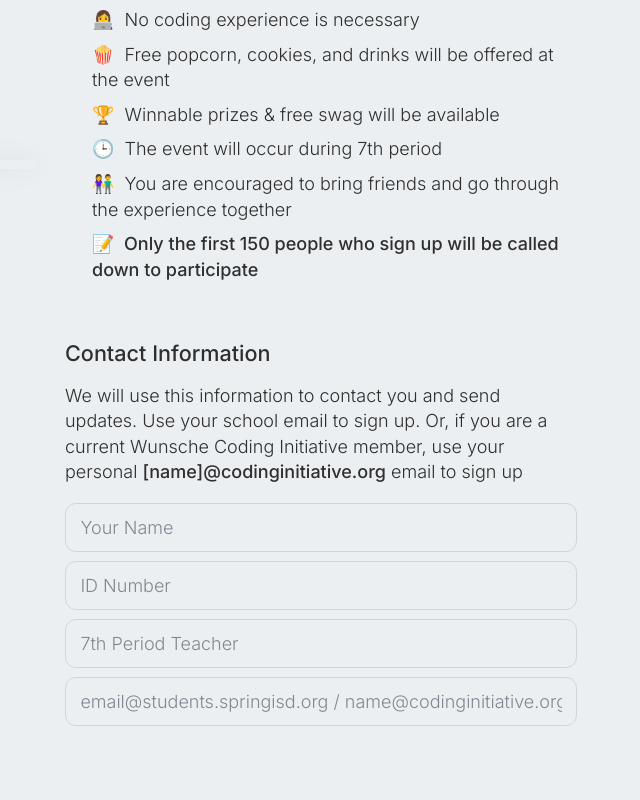
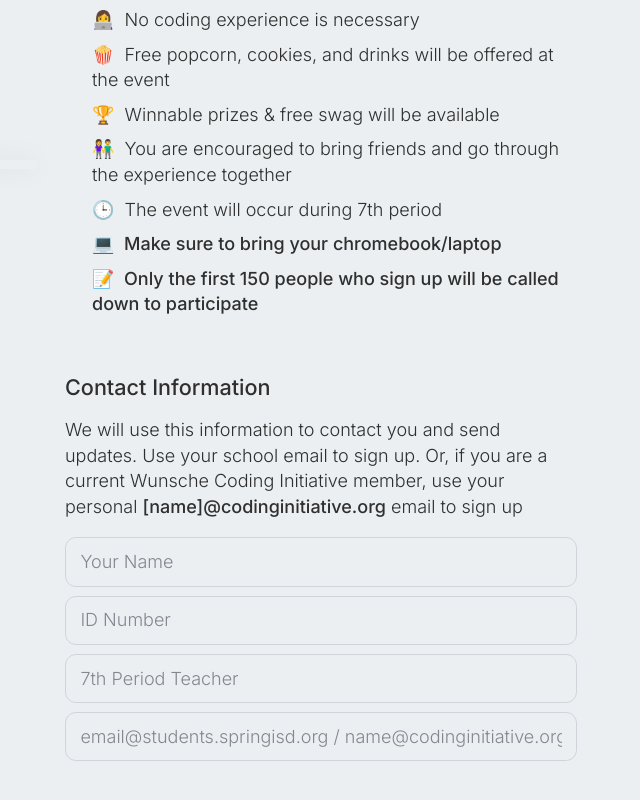
Before and after one commit to JPMetoyer/applycodinginitiative, a SvelteKit app: page / in a window 1280 px wide. Shown: the part 791-1591 px from the top of the page, without its empty margins (639-1279 px from the left). Built offline with nearby package versions, Linux system fonts and the light colour scheme.

Commit message:
Added timestamps and chromebook requirement

```diff
--- a/src/routes/+page.svelte
+++ b/src/routes/+page.svelte
@@ -581,8 +581,9 @@
                 <p>👩‍💻&nbsp; No coding experience is necessary</p>
                 <p>🍿&nbsp; Free popcorn, cookies, and drinks will be offered at the event</p>
                 <p>🏆&nbsp; Winnable prizes & free swag will be available</p>
+                <p>👫&nbsp; You are encouraged to bring friends and go through the experience together</p>
                 <p>🕒&nbsp; The event will occur during 7th period</p>
-                <p>👫&nbsp; You are encouraged to bring friends and go through the experience together</p>
+                <p><b>💻&nbsp; Make sure to bring your chromebook/laptop</b></p>
                 <p><b>📝&nbsp; Only the first 150 people who sign up will be called down to participate</b></p>
             </span>
         </div>
--- a/src/routes/api/application/+server.ts
+++ b/src/routes/api/application/+server.ts
@@ -1,6 +1,6 @@
 
 import { initializeApp } from "firebase/app";
-import { collection, doc, getDoc, getDocs, getFirestore, limit, query, setDoc } from "firebase/firestore";
+import { Timestamp, collection, doc, getDoc, getDocs, getFirestore, limit, query, setDoc } from "firebase/firestore";
 import { json, type RequestHandler } from '@sveltejs/kit';
 import { API_KEY, APP_ID, AUTH_DOMAIN, MEASUREMENT_ID, MESSAGING_SENDER_ID } from '$env/static/private';
 
@@ -36,7 +36,7 @@ export const POST: RequestHandler = async ({ request }) => {
         const data : Application = await request.json();
 
         const documentReference = doc(database, "hourofcode", data.email);
-        await setDoc(documentReference, { ... data }, { merge: false });
+        await setDoc(documentReference, { ... data, time: Timestamp.now() }, { merge: false });
 
         return json({ status: 300, message: "Successfully sent application" });
 
```
